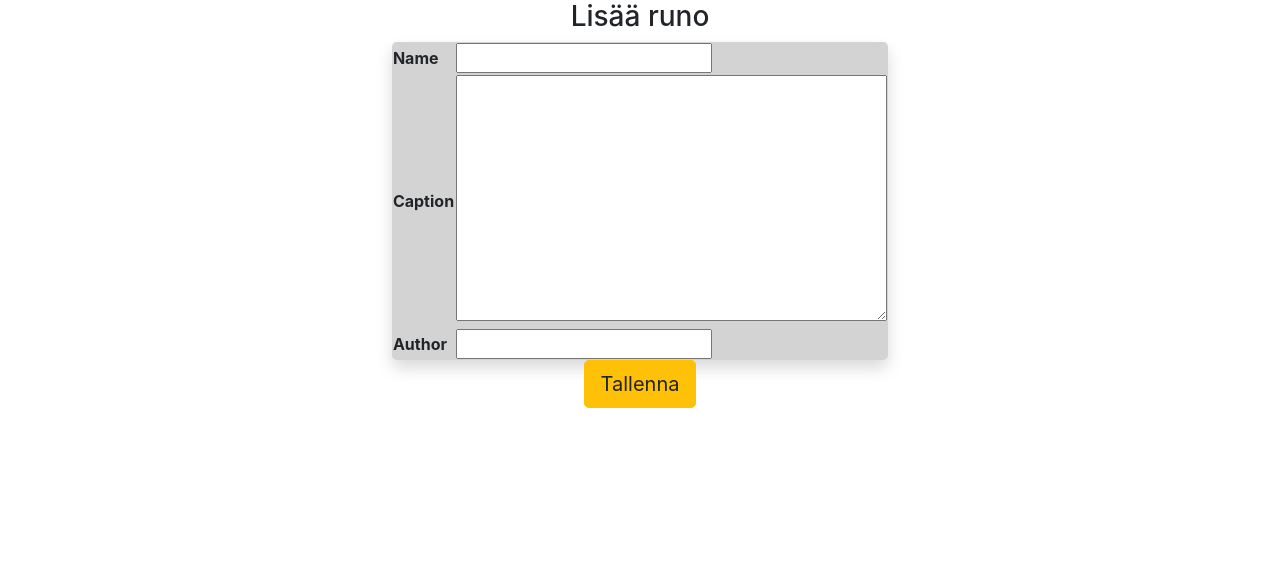
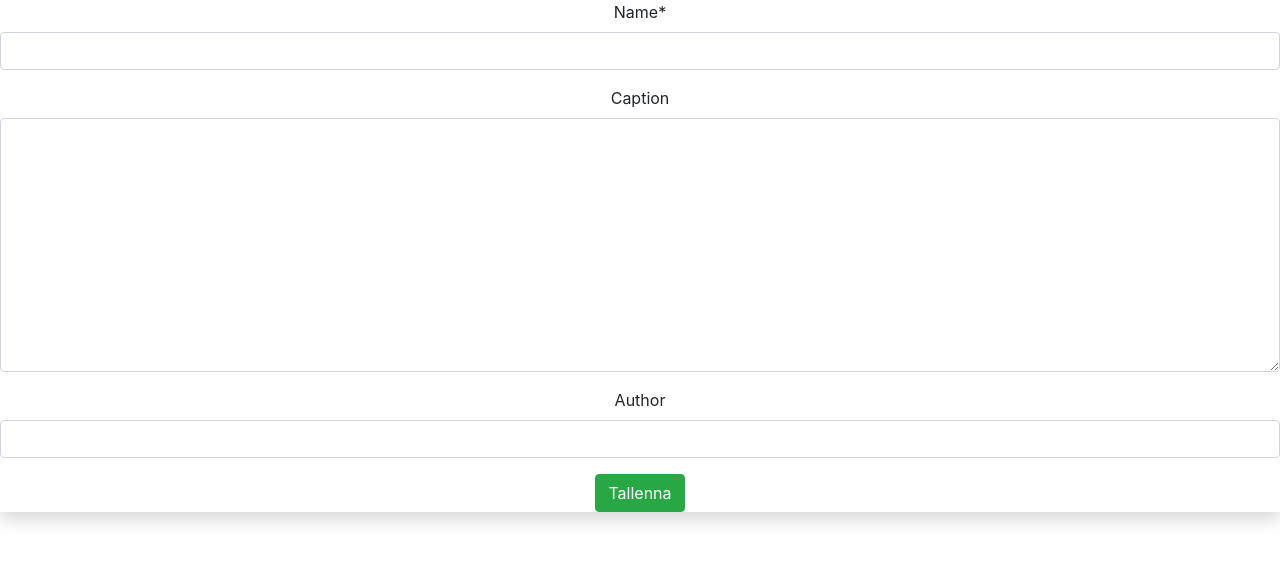
Before and after one commit to jtapiovaara/p4runoja, a Django app: page /runoApp/uusi/ in a window 1280 px wide. Shown: the top 563 px of the page. Run offline with Django 3.2, Linux system fonts and the light colour scheme; some libraries are stand-ins or nearby versions.

Commit message:
Version 1.5 New Runo entry, still bit awkvard.

```diff
--- a/runoApp/forms.py
+++ b/runoApp/forms.py
@@ -1,5 +1,6 @@
 from django import forms
 from.models import RunoDB
+
 
 class RunoForm(forms.ModelForm):
     class Meta:
--- a/runoApp/models.py
+++ b/runoApp/models.py
@@ -1,6 +1,7 @@
 from django.db import models
 
 # Create your models here.
+
 
 class RunoDB(models.Model):
     picture = models.CharField(max_length=64, blank=True)
@@ -11,3 +12,35 @@ class RunoDB(models.Model):
 
     def __str__(self):
         return self.name
+
+
+class Kirjoittaja(models.Model):
+    name = models.CharField(max_length=64)
+    age = models.CharField(max_length=3, blank=True)
+    runodb_id = models.CharField(max_length=3, blank=True)
+
+    def __str__(self):
+        return self.name
+
+
+class Valokuva(models.Model):
+    picture = models.CharField(max_length=64, blank=True)
+    kirjoittaja = models.ForeignKey(Kirjoittaja, on_delete=models.CASCADE)
+
+    def __str__(self):
+        return self.picture
+
+
+class Elokuva(models.Model):
+    name = models.CharField(max_length=32)
+
+    def __str__(self):
+        return self.name
+
+
+class Kaveri(models.Model):
+    name = models.CharField(max_length=64)
+    elokuvat = models.ManyToManyField(Elokuva)
+
+    def __str__(self):
+        return self.name
--- a/runoApp/templates/runoApp/base.html
+++ b/runoApp/templates/runoApp/base.html
@@ -7,11 +7,10 @@
 
     <link rel="stylesheet" href="https://stackpath.bootstrapcdn.com/bootstrap/4.3.1/css/bootstrap.min.css" integrity="sha384-ggOyR0iXCbMQv3Xipma34MD+dH/1fQ784/j6cY/iJTQUOhcWr7x9JvoRxT2MZw1T" crossorigin="anonymous">
 
-{#    <title>JTA Apps</title>#}
+
   </head>
 
   <body>
-{#	<div class="container">#}
 	<div>
 	    {% block page_content %}{% endblock %}
 	</div>
--- a/runoApp/templates/runoApp/runoListaweb.html
+++ b/runoApp/templates/runoApp/runoListaweb.html
@@ -110,10 +110,6 @@
                 <p>{{ runoDB.caption }}</p>
                 <p>{{ runoDB.author }}</p>
                 <p>Onpa hieno (1-5): {{ runoDB.rate }}</p>
-{#                <center>#}
-{#                <a href="korjaa/{{runoDB.id}}" class="btn btn-outline-warning btn-sm" id = '{{runoDB.id}}'>Muuta</a>#}
-{#                <a href="poista/{{runoDB.id}}" class="btn btn-outline-danger btn-sm" id = '{{runoDB.id}}'>Poista</a>#}
-{#                </center>#}
             </div>
         {% endfor %}
          </div>
--- a/runoApp/templates/runoApp/runoUusiweb.html
+++ b/runoApp/templates/runoApp/runoUusiweb.html
@@ -1,20 +1,16 @@
-{% extends 'runoApp/runoListaweb.html' %}
+
+{% extends 'runoApp/base.html' %}
 
 {% block page_content %}
+    {% load crispy_forms_tags %}
+    <div class="content shadow">
     <center>
-{#        <h1 class="display-3" style="background-color:lightgreen;color:black;">Lisää runo</h1>#}
-        <h3 class="display-5">Lisää runo</h3>
-        <form method = 'POST' enctype="multipart/form-data">
+        <title>Lisää runo</title>
+        <form method="POST" class="form-group">
             {% csrf_token %}
-            <table class = "shadow" style= "border-radius:5px; background-color:lightgrey;">
-                {% for field in runouusi %}
-                    <tr>
-                        <th>{{field.label}}</th>
-                        <td>{{ field }}</td>
-                    </tr>
-                {% endfor %}
-            </table>
-            <button type="submit" class="btn btn-lg btn-warning">Tallenna</button>
+            {{ runouusi|crispy }}
+            <button type="submit" class="btn btn-success">Tallenna</button>
         </form>
     </center>
+    </div>
 {% endblock %}
--- a/runoApp/views.py
+++ b/runoApp/views.py
@@ -13,7 +13,6 @@ def runoLista(request):
 
 
 def runoUusi(request):
-
     runouusi = RunoForm()
     if request.method == 'POST':
         runouusi = RunoForm(request.POST)
--- a/runoja/settings.py
+++ b/runoja/settings.py
@@ -28,6 +28,7 @@ DEBUG = True
 ALLOWED_HOSTS = ['localhost', '127.0.0.1', '192.168.1.114']
 
 
+
 # Application definition
 
 INSTALLED_APPS = [
@@ -37,6 +38,7 @@ INSTALLED_APPS = [
     'django.contrib.sessions',
     'django.contrib.messages',
     'django.contrib.staticfiles',
+    'crispy_forms',
     'runoApp.apps.RunoConfig',
 ]
 
@@ -107,7 +109,7 @@ AUTH_PASSWORD_VALIDATORS = [
 
 LANGUAGE_CODE = 'en-us'
 
-TIME_ZONE = 'UTC'
+TIME_ZONE = 'EET'
 
 USE_I18N = True
 
@@ -120,3 +122,5 @@ USE_TZ = True
 # https://docs.djangoproject.com/en/3.0/howto/static-files/
 
 STATIC_URL = '/static/'
+
+CRISPY_TEMPLATE_PACK = 'bootstrap4'
```
Also changed, not shown: runoApp/urls.py (+0 -7 lines).
